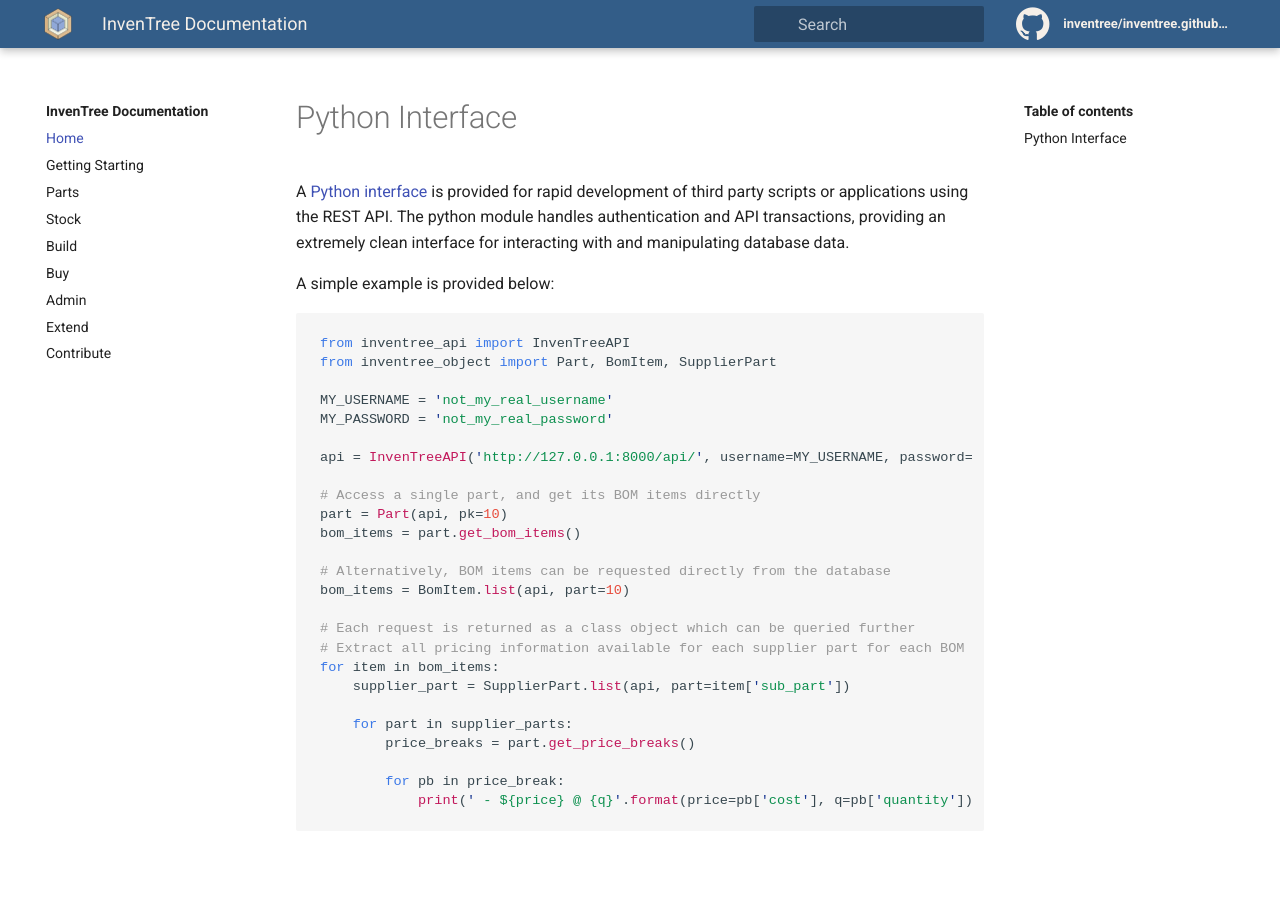
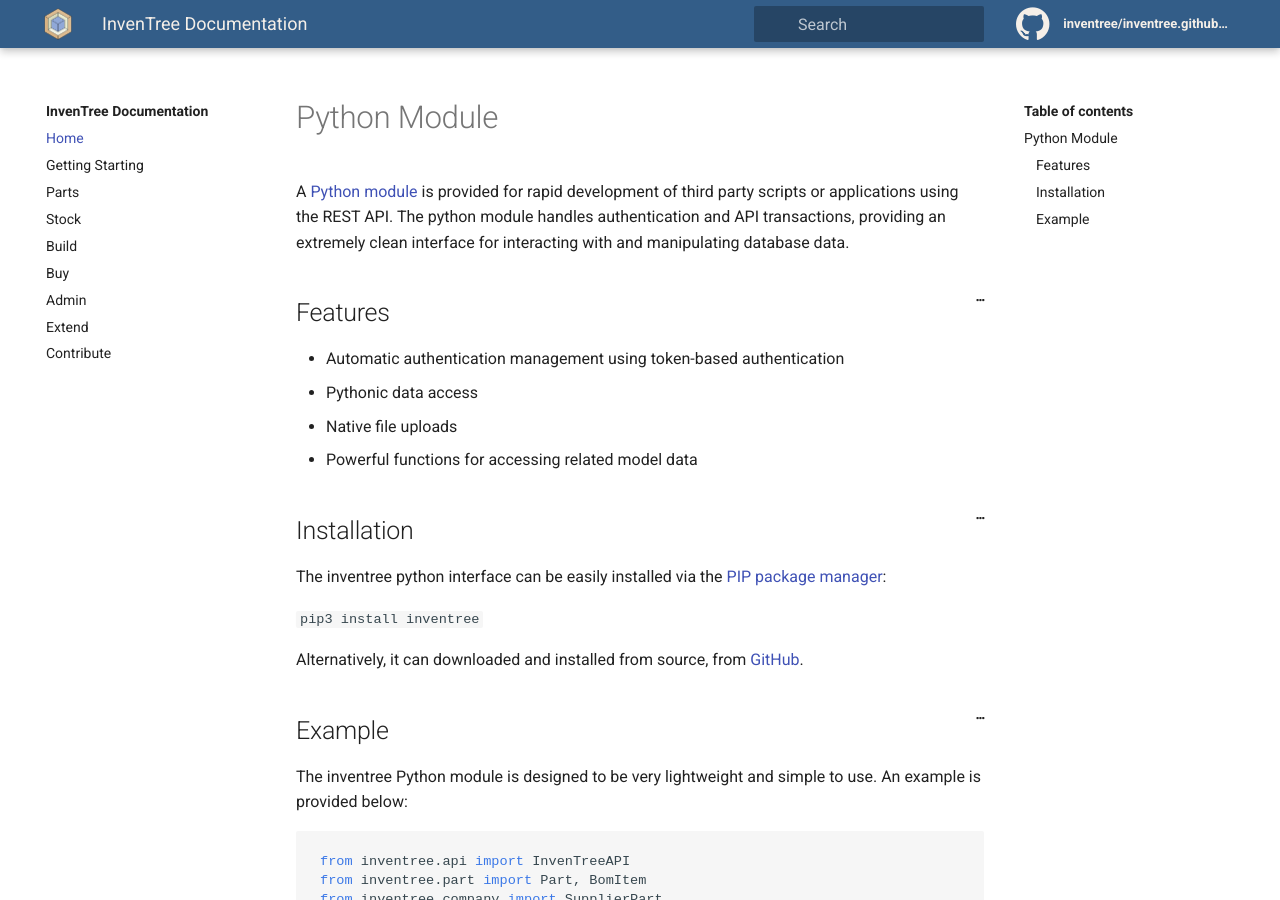
Before and after one commit to inventree/InvenTree.github.io, a Jekyll site: the page built from docs/extend/python.md, in a window 1280 px wide and 900 px high. Built offline with Jekyll 4.4.1, drawn with Linux system fonts in a browser that asks for light colours.

Commit message:
Doc updates

````diff
--- a/docs/extend/python.md
+++ b/docs/extend/python.md
@@ -3,15 +3,33 @@
 layout: page
 ---
 
-# Python Interface
+# Python Module
 
-A [Python interface](https://github.com/inventree/inventree-python) is provided for rapid development of third party scripts or applications using the REST API. The python module handles authentication and API transactions, providing an extremely clean interface for interacting with and manipulating database data.
+A [Python module](https://github.com/inventree/inventree-python) is provided for rapid development of third party scripts or applications using the REST API. The python module handles authentication and API transactions, providing an extremely clean interface for interacting with and manipulating database data.
 
-A simple example is provided below:
+## Features
+
+- Automatic authentication management using token-based authentication
+- Pythonic data access
+- Native file uploads
+- Powerful functions for accessing related model data
+
+## Installation
+
+The inventree python interface can be easily installed via the [PIP package manager](https://pypi.org/project/inventree/):
+
+```pip3 install inventree```
+
+Alternatively, it can downloaded and installed from source, from [GitHub](https://github.com/inventree/inventree-python).
+
+## Example
+
+The inventree Python module is designed to be very lightweight and simple to use. An example is provided below:
 
 ```python
-from inventree_api import InvenTreeAPI
-from inventree_object import Part, BomItem, SupplierPart
+from inventree.api import InvenTreeAPI
+from inventree.part import Part, BomItem
+from inventree.company import SupplierPart
 
 MY_USERNAME = 'not_my_real_username'
 MY_PASSWORD = 'not_my_real_password'
````
Also changed, not shown: pages/index.md (+1 -1 lines).
